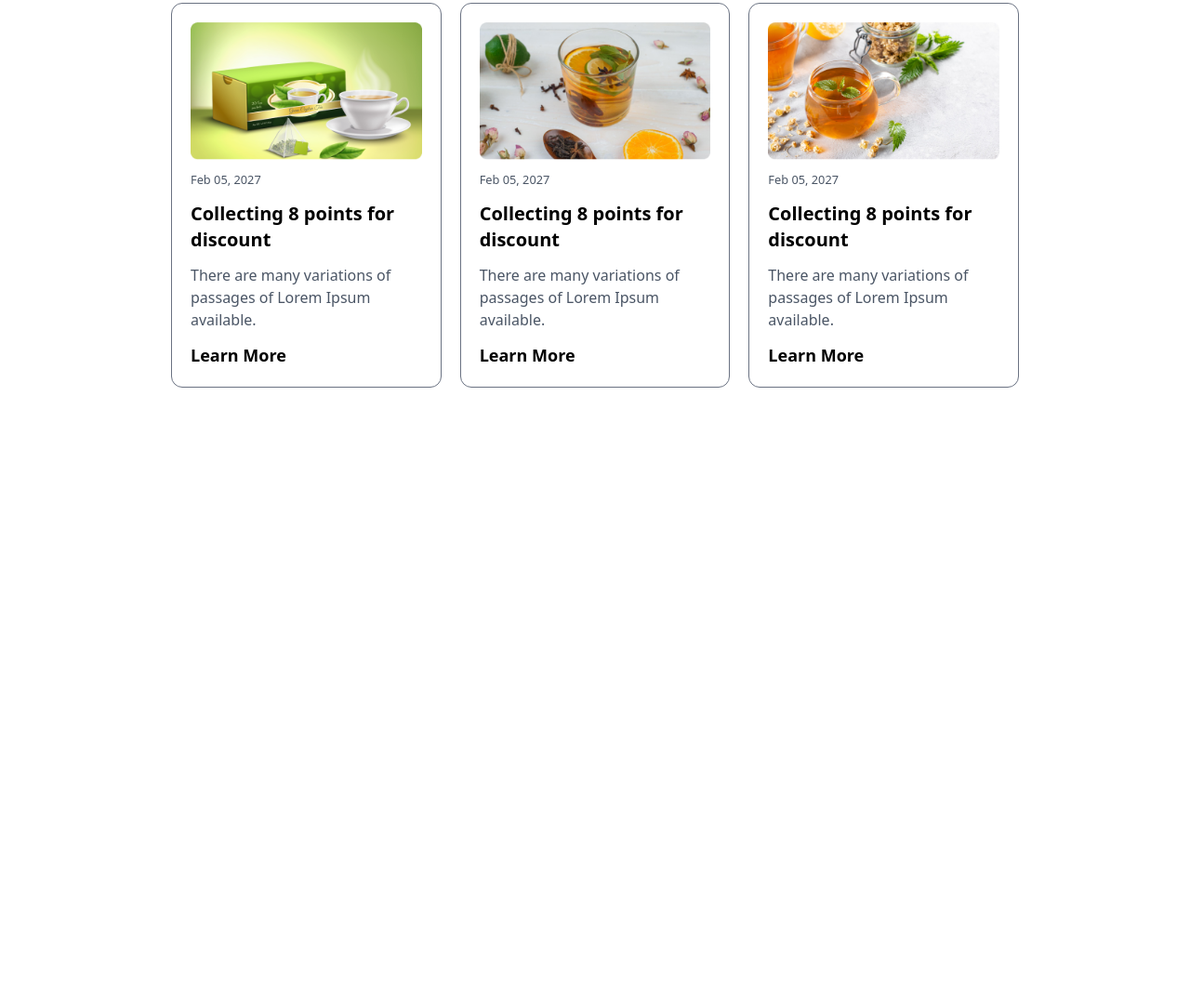
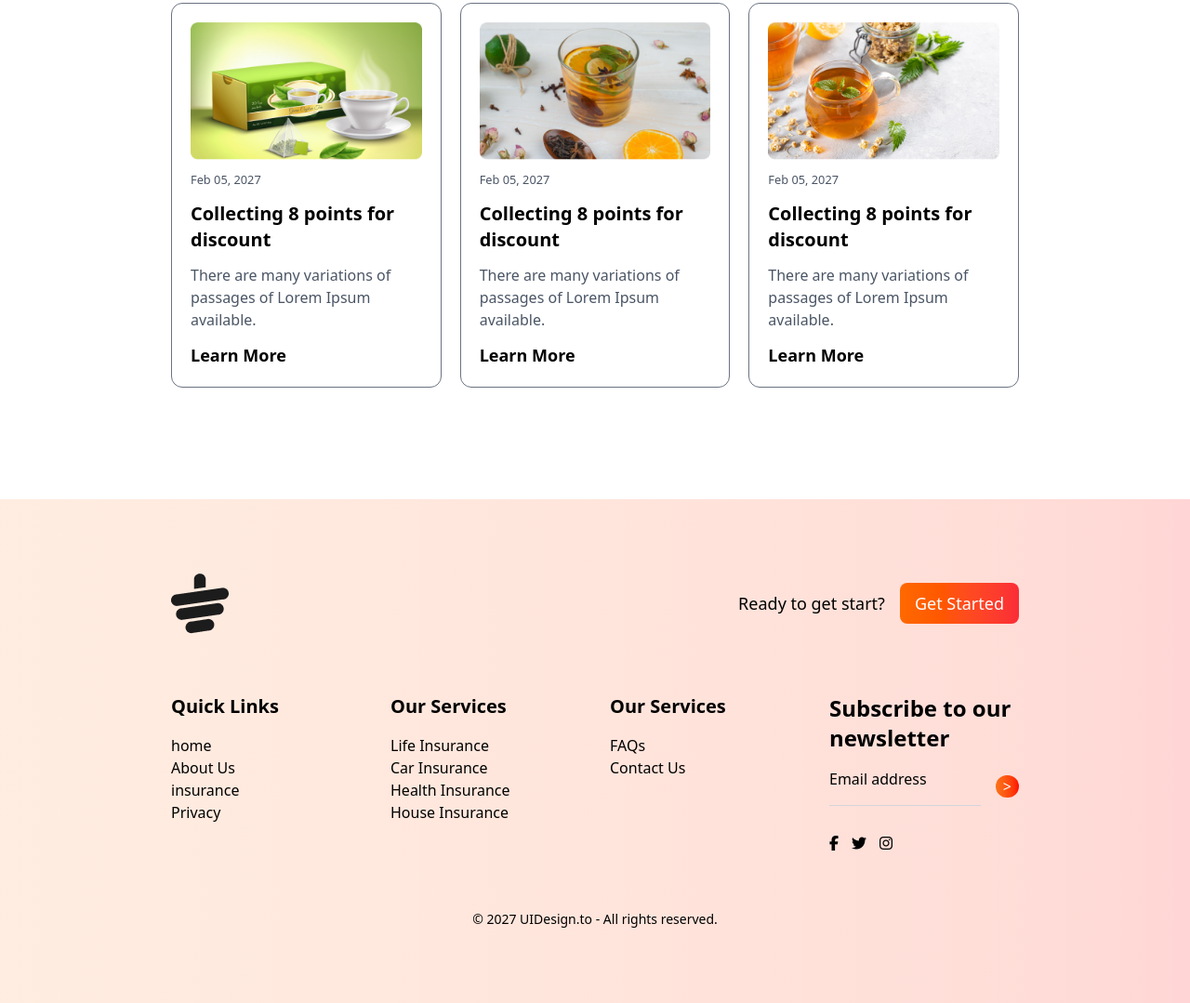
Before and after one commit to Muhammad-Abu-Yusuf-Nayeem/14-Tea-house, a plain HTML site: page index.html in a window 1280 px wide. Shown: the part 3097-4176 px from the top of the page at 93% size. Before the commit the page ends 3514 px from the top, so only its background shows below. Drawn offline with nearby package versions, Linux system fonts and the light colour scheme.

Commit message:
footer section done

```diff
--- a/index.html
+++ b/index.html
@@ -260,7 +260,7 @@
       </div>
     </section>
     <!-- news and events -->
-    <section class="mt-30 mx-8 lg:mx-46">
+    <section class="my-30 mx-8 lg:mx-46">
       <!-- text -->
       <div>
         <h3 class="font-bold text-5xl text-center">News & Events</h3>
@@ -316,5 +316,75 @@
         </div>
       </div>
     </section>
+    <!-- footer -->
+    <section
+      class="py-20 px-8 lg:px-46 bg-gradient-to-r from-[#ff883827] to-[#ff00002a]"
+    >
+      <!-- icons -->
+      <div class="flex justify-between">
+        <img src="images/cup.png" alt="" />
+        <div class="flex items-center gap-4">
+          <p class="text-lg">Ready to get start?</p>
+          <button
+            class="bg-gradient-to-r from-orange-500 to-red-500 text-white px-4 py-2 rounded-lg text-lg"
+          >
+            Get Started
+          </button>
+        </div>
+      </div>
+      <!-- grid of quick links -->
+      <div class="grid md:grid-cols-4 grid-cols-2 gap-8 py-5 md:py-16">
+        <div>
+          <h3 class="font-bold text-xl mb-4">Quick Links</h3>
+          <ul>
+            <li>home</li>
+            <li>About Us</li>
+            <li>insurance</li>
+            <li>Privacy</li>
+          </ul>
+        </div>
+        <div>
+          <h3 class="font-bold text-xl mb-4">Our Services</h3>
+          <ul>
+            <li>Life Insurance</li>
+            <li>Car Insurance</li>
+            <li>Health Insurance</li>
+            <li>House Insurance</li>
+          </ul>
+        </div>
+        <div>
+          <h3 class="font-bold text-xl mb-4">Our Services</h3>
+          <ul>
+            <li>FAQs</li>
+            <li>Contact Us</li>
+          </ul>
+        </div>
+        <div>
+          <h3 class="font-bold text-2xl mb-4">Subscribe to our newsletter</h3>
+          <div class="flex gap-4 justify-between items-center">
+            <div class="w-full">
+              <label for="">Email address</label>
+              <hr class="border-t border-gray-300 mt-4" />
+            </div>
+            <div>
+              <p
+                class="bg-gradient-to-r text-white from-[#fa741a] to-[#ff0303] rounded-full px-2 w-fit leading-6"
+              >
+                >
+              </p>
+            </div>
+          </div>
+          <!-- social links -->
+          <div class="flex justify-between w-1/3 mt-8">
+            <i class="fa-brands fa-facebook-f"></i>
+            <i class="fa-brands fa-twitter"></i>
+            <i class="fa-brands fa-instagram"></i>
+          </div>
+        </div>
+      </div>
+      <p class="text-center text-sm">
+        © 2027 UIDesign.to - All rights reserved.
+      </p>
+    </section>
   </body>
 </html>
```
